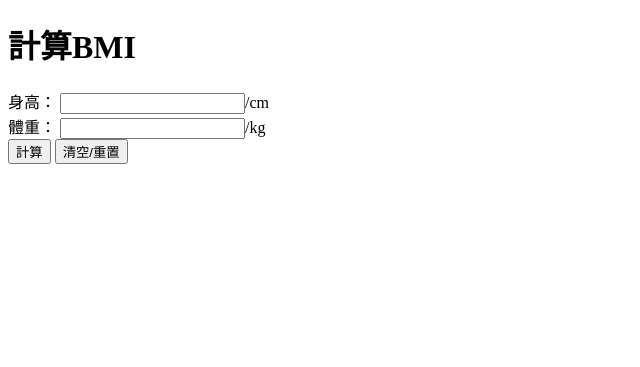
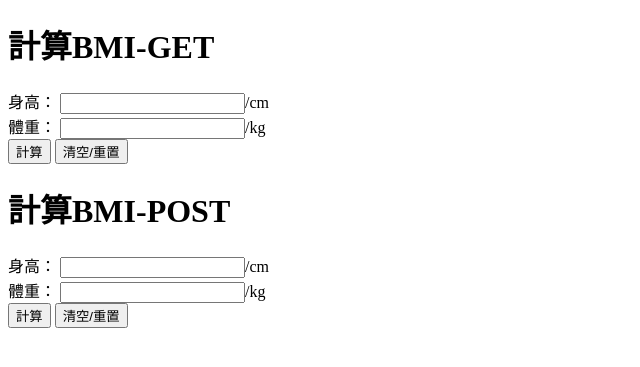
Before and after one commit to sandy0v0/11304-PHP, a PHP site: page / in a window 1280 px wide. Shown: the top 367 px of the page, without its empty margins (0-640 px from the left). Run offline with PHP 8.4, Linux system fonts and the light colour scheme.

Commit message:
讓result可以同時接受GET和POST傳來的值

```diff
--- a/index.php
+++ b/index.php
@@ -6,8 +6,23 @@
     <title>計算BMI</title>
 </head>
 <body>
-    <h1>計算BMI</h1>
+    <h1>計算BMI-GET</h1>
         <form action="result.php" method="get">
+            <div>
+                <label for="height">身高：</label>
+                <input type="number" name="height" id="height" step="0.1" >/cm
+            </div>
+            <div>
+                <label for="weight">體重：</label>
+                <input type="number" name="weight" id="weight" step="0.1">/kg
+            </div>
+            <div>
+                <input type="submit" value="計算">
+                <input type="reset" value="清空/重置">
+            </div>
+    </form>
+    <h1>計算BMI-POST</h1>
+        <form action="result.php" method="post">
             <div>
                 <label for="height">身高：</label>
                 <input type="number" name="height" id="height" step="0.1" >/cm
```
